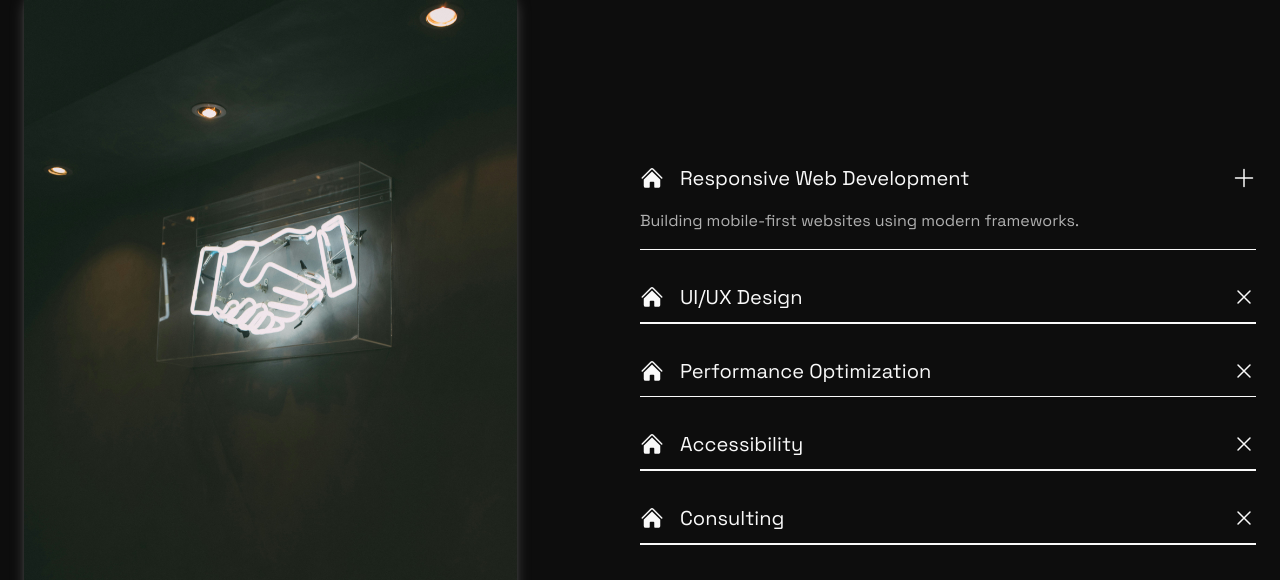
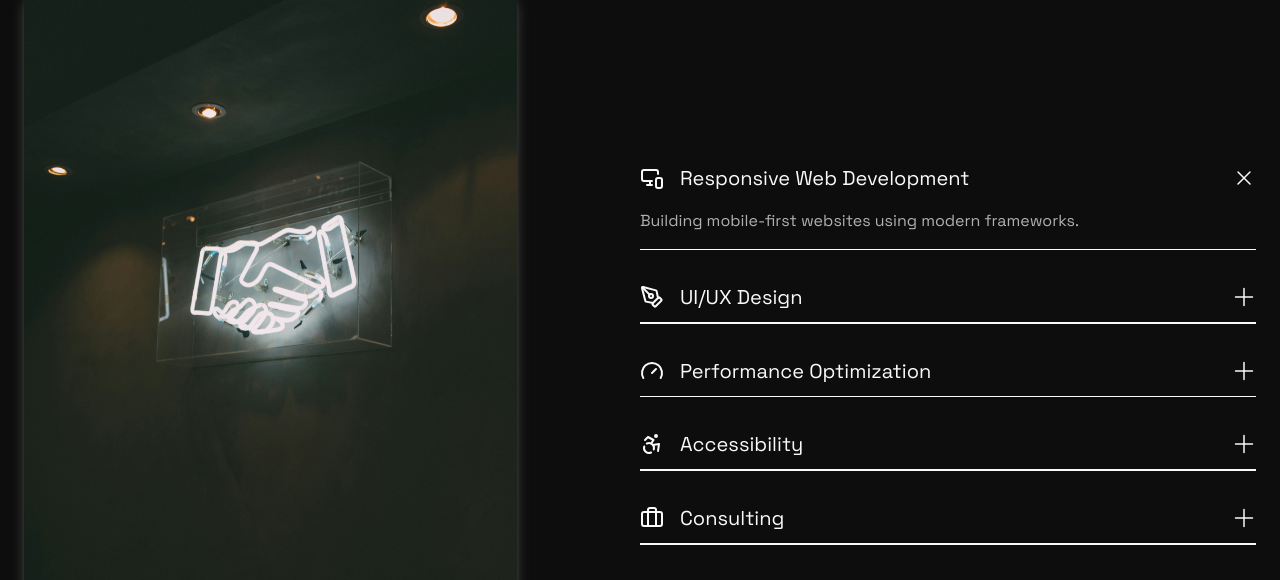
Before and after one commit to Lornz18/portfolio, a Next.js app: page / in a window 1280 px wide. Shown: the part 742-1322 px from the top of the page. Built offline with nearby package versions, Linux system fonts and the light colour scheme.

Commit message:
updated the nav and fix the icons on service

```diff
--- a/package.json
+++ b/package.json
@@ -11,6 +11,7 @@
   "dependencies": {
     "@heroicons/react": "^2.2.0",
     "aos": "^2.3.4",
+    "lucide-react": "^0.511.0",
     "next": "15.3.2",
     "nodemailer": "^7.0.3",
     "react": "^19.0.0",
--- a/src/app/components/header.tsx
+++ b/src/app/components/header.tsx
@@ -1,6 +1,6 @@
 // components/Header.tsx
 "use client";
-import React from "react";
+import React, { useEffect } from "react";
 
 export default function Header() {
   const [navOpen, setNavOpen] = React.useState(false);
@@ -9,8 +9,21 @@ export default function Header() {
     setNavOpen((prev) => !prev);
   };
 
+  useEffect(() => {
+    if (navOpen) {
+      document.body.style.overflow = "hidden"; // Disable scroll
+    } else {
+      document.body.style.overflow = ""; // Reset to default
+    }
+
+    // Cleanup on unmount
+    return () => {
+      document.body.style.overflow = "";
+    };
+  }, [navOpen]);
+
   return (
-    <header className="text-[20px] text-secondary container flex items-center justify-between relative">
+    <header className="text-[20px] text-secondary container flex items-center justify-between">
       <h1>Audie.dev</h1>
 
       <div className="">
@@ -23,7 +36,7 @@ export default function Header() {
           <span></span>
         </div>
         <div
-          className={`absolute bottom-[-54rem] w-full h-[100vh]
+          className={`absolute top-[5rem] w-full h-full
           bg-white/30 backdrop-blur-md backdrop-brightness-110 z-[999]
           transition-all duration-300 shadow-lg text-light lg:text-secondary lg:relative lg:left-0 lg:bg-primary lg:top-0 lg:h-full lg:p-0 lg:shadow-none
           ${navOpen ? "left-0" : "-left-full"}`}
@@ -36,6 +49,7 @@ export default function Header() {
                 document
                   .getElementById("services")
                   ?.scrollIntoView({ behavior: "smooth" });
+                toggleNav();
               }}
             >
               Services
@@ -47,6 +61,7 @@ export default function Header() {
                 document
                   .getElementById("projects")
                   ?.scrollIntoView({ behavior: "smooth" });
+                toggleNav();
               }}
             >
               Projects
@@ -61,6 +76,7 @@ export default function Header() {
                 document
                   .getElementById("contacts")
                   ?.scrollIntoView({ behavior: "smooth" });
+                toggleNav();
               }}
             >
               Contacts
--- a/src/app/page.tsx
+++ b/src/app/page.tsx
@@ -1,10 +1,16 @@
 "use client";
 import React, { useEffect, useRef } from "react";
 import Image from "next/image";
-import { HomeIcon } from "@heroicons/react/24/solid";
 import { XMarkIcon } from "@heroicons/react/24/outline";
 import AOS from "aos";
 import "aos/dist/aos.css";
+import {
+  MonitorSmartphone,
+  PenTool,
+  Gauge,
+  Accessibility,
+  Briefcase,
+} from "lucide-react";
 
 export default function Home() {
   const contentRef = useRef<HTMLDivElement>(null);
@@ -92,31 +98,31 @@ export default function Home() {
               {[
                 {
                   title: "Responsive Web Development",
-                  icon: <HomeIcon className="w-6 h-6" />,
+                  icon: <MonitorSmartphone className="w-6 h-6" />,
                   description:
                     "Building mobile-first websites using modern frameworks.",
                 },
                 {
                   title: "UI/UX Design",
-                  icon: <HomeIcon className="w-6 h-6" />,
+                  icon: <PenTool className="w-6 h-6" />,
                   description:
                     "Designing intuitive interfaces and user experiences for maximum engagement.",
                 },
                 {
                   title: "Performance Optimization",
-                  icon: <HomeIcon className="w-6 h-6" />,
+                  icon: <Gauge className="w-6 h-6" />,
                   description:
                     "Improving speed, responsiveness, and efficiency for better user retention.",
                 },
                 {
                   title: "Accessibility",
-                  icon: <HomeIcon className="w-6 h-6" />,
+                  icon: <Accessibility className="w-6 h-6" />,
                   description:
                     "Making websites usable for everyone, including users with disabilities.",
                 },
                 {
                   title: "Consulting",
-                  icon: <HomeIcon className="w-6 h-6" />,
+                  icon: <Briefcase className="w-6 h-6" />,
                   description:
                     "Guiding development teams and businesses to achieve scalable solutions.",
                 },
@@ -139,7 +145,7 @@ export default function Home() {
                     </div>
                     <XMarkIcon
                       className={`w-6 h-6 text-light transition-all duration-800 ${
-                        openDropdown === index ? "rotate-45" : ""
+                        openDropdown === index ? "" : "rotate-45"
                       }`}
                     />
                   </div>
```
Also changed, not shown: 1 other file (tests, documents, lock files or other folders).
